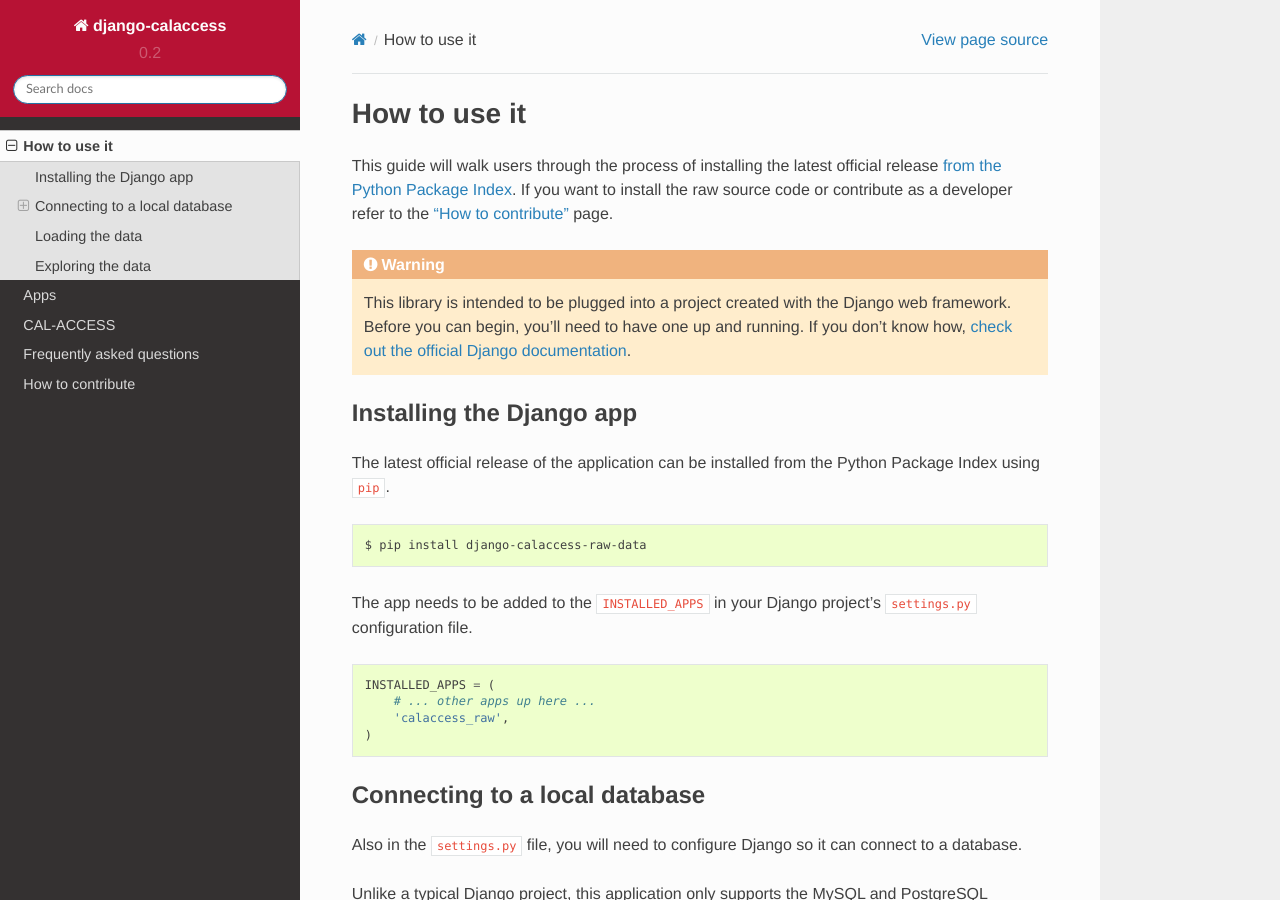
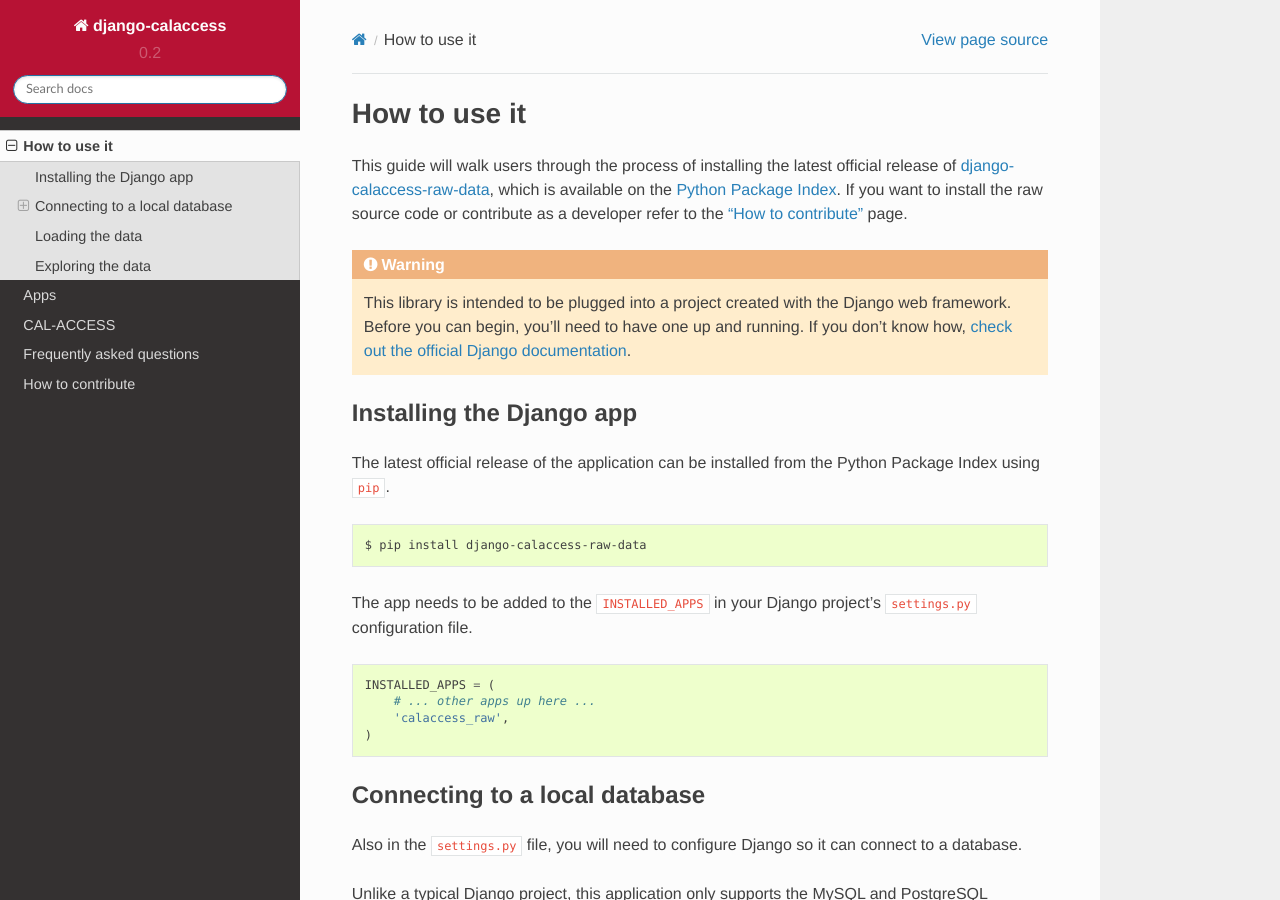
Before and after one commit to palewire/django-calaccess-technical-documentation, a Sphinx documentation site: the page built from docs/howtouseit.rst, in a window 1280 px wide and 900 px high. Built offline with Sphinx 7.4.7 and the Read the Docs theme 2.0.0, drawn with Linux system fonts in a browser that asks for light colours; pages that are not in the unit, such as notebooks, are missing from menus.

Commit message:
Add references to the raw-data app

```diff
--- a/docs/howtouseit.rst
+++ b/docs/howtouseit.rst
@@ -1,7 +1,7 @@
 How to use it
 =============
 
-This guide will walk users through the process of installing the latest official release `from the Python Package Index <https://pypi.python.org/pypi/django-calaccess-raw-data/>`_. If you want to install the raw source code or contribute as a developer refer to the `"How to contribute" <howtocontribute.html>`__ page.
+This guide will walk users through the process of installing the latest official release of `django-calaccess-raw-data <apps/raw_data_app.html>`_, which is available on the `Python Package Index <https://pypi.python.org/pypi/django-calaccess-raw-data/>`_. If you want to install the raw source code or contribute as a developer refer to the `"How to contribute" <howtocontribute.html>`__ page.
 
 .. warning::
 
```
